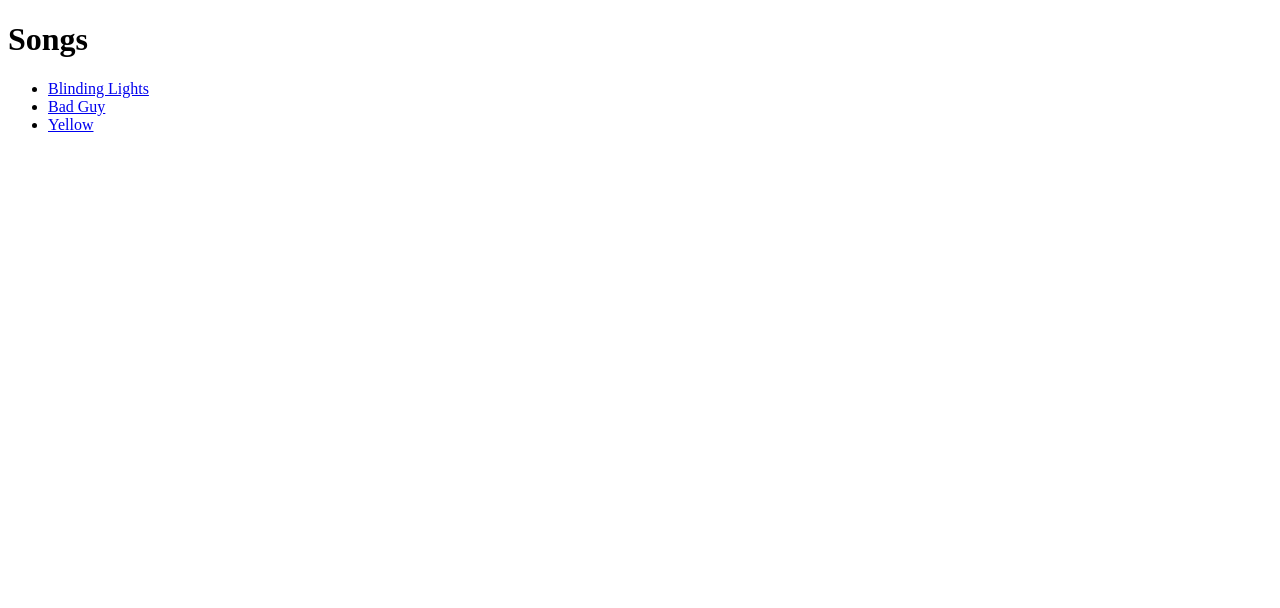
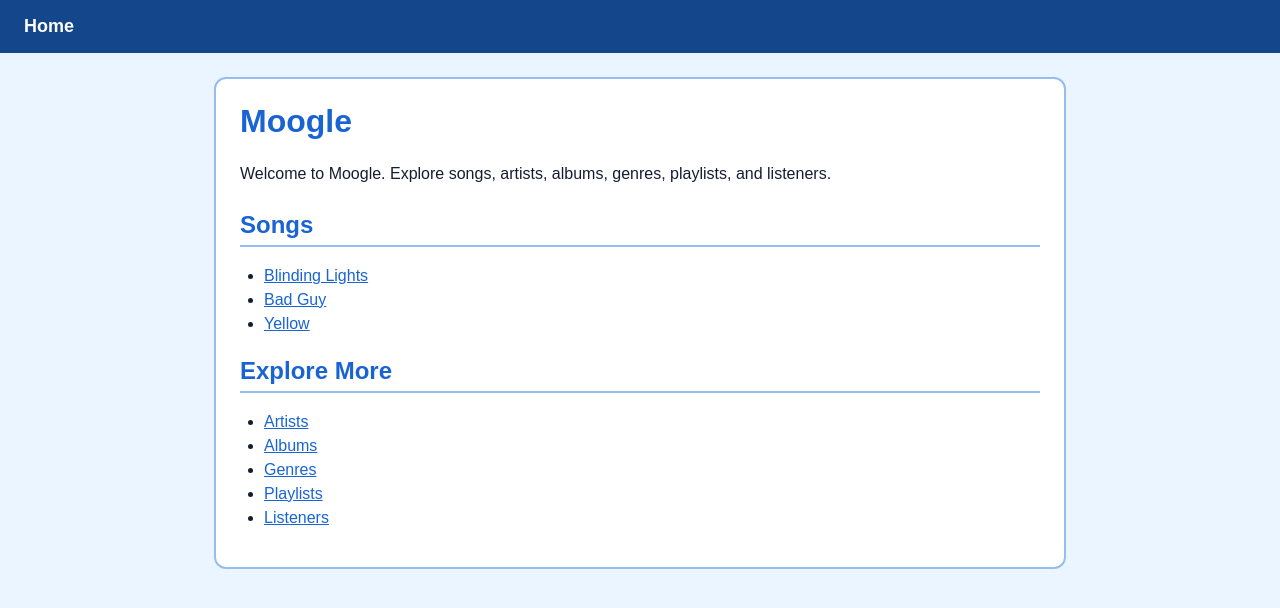
Before and after one commit to EddyRes/CSC437, a website: page packages/proto/public/index.html in a window 1280 px wide. Drawn offline with Linux system fonts and the light colour scheme.

Commit message:
Add CSS styling, tokens, layout improvements

```diff
--- a/packages/proto/public/index.html
+++ b/packages/proto/public/index.html
@@ -3,14 +3,34 @@
 <head>
   <meta charset="UTF-8">
   <title>Music App</title>
+  <link rel="stylesheet" href="/styles/tokens.css">
+  <link rel="stylesheet" href="/styles/page.css">
 </head>
 <body>
-  <h1>Songs</h1>
+  <nav>
+    <a href="./index.html">Home</a>
+  </nav>
 
-  <ul>
-    <li><a href="songs/blinding-lights.html">Blinding Lights</a></li>
-    <li><a href="songs/bad-guy.html">Bad Guy</a></li>
-    <li><a href="songs/yellow.html">Yellow</a></li>
-  </ul>
+  <main>
+    <h1>Moogle</h1>
+
+    <p>Welcome to Moogle. Explore songs, artists, albums, genres, playlists, and listeners.</p>
+
+    <h2>Songs</h2>
+    <ul>
+      <li><a href="songs/blinding-lights.html">Blinding Lights</a></li>
+      <li><a href="songs/bad-guy.html">Bad Guy</a></li>
+      <li><a href="songs/yellow.html">Yellow</a></li>
+    </ul>
+
+    <h2>Explore More</h2>
+    <ul>
+      <li><a href="artists/the-weeknd.html">Artists</a></li>
+      <li><a href="albums/after-hours.html">Albums</a></li>
+      <li><a href="genres/synth-pop.html">Genres</a></li>
+      <li><a href="playlists/chill-hits.html">Playlists</a></li>
+      <li><a href="listeners/alex.html">Listeners</a></li>
+    </ul>
+  </main>
 </body>
 </html>
--- /dev/null
+++ b/packages/proto/public/styles/page.css
@@ -0,0 +1,67 @@
+body {
+  background-color: var(--color-background-page);
+  color: var(--color-text);
+  font-family: Arial, sans-serif;
+  margin: 0;
+}
+
+/* Top navigation bar */
+nav {
+  background-color: var(--color-background-header);
+  padding: 16px 24px;
+  margin-bottom: 24px;
+}
+
+nav a {
+  color: var(--color-text-inverted);
+  text-decoration: none;
+  font-weight: bold;
+  font-size: 18px;
+}
+
+/* Main content container */
+main {
+  background-color: rgb(255 255 255);
+  border: 2px solid var(--color-border);
+  border-radius: 12px;
+  padding: 24px;
+  margin: 0 auto 24px auto;
+  max-width: 800px;
+}
+
+/* Headings */
+h1 {
+  color: var(--color-accent);
+  margin-top: 0;
+}
+
+h2 {
+  color: var(--color-accent);
+  border-bottom: 2px solid var(--color-border);
+  padding-bottom: 6px;
+  margin-top: 24px;
+}
+
+/* Links */
+a {
+  color: var(--color-link);
+}
+
+a:hover {
+  text-decoration: underline;
+}
+
+/* Lists */
+ul {
+  padding-left: 24px;
+}
+
+li {
+  margin-bottom: 6px;
+}
+
+/* Paragraph spacing */
+p {
+  line-height: 1.6;
+  margin-bottom: 12px;
+}
--- /dev/null
+++ b/packages/proto/public/styles/tokens.css
@@ -0,0 +1,12 @@
+:root {
+  --color-background-page: rgb(235 245 255);
+  --color-background-header: rgb(20 70 140);
+
+  --color-text: rgb(20 30 50);
+  --color-text-inverted: rgb(255 255 255);
+
+  --color-accent: rgb(25 100 210);
+  --color-link: var(--color-accent);
+
+  --color-border: rgb(150 190 235);
+}
```
Also changed, not shown: packages/proto/public/albums/after-hours.html (+26 -5 lines), packages/proto/public/albums/parachutes.html (+2 -2 lines), packages/proto/public/albums/when-we-all-fall-asleep.html (+2 -2 lines), packages/proto/public/artists/billie-eilish.html (+3 -7 lines), packages/proto/public/artists/coldplay.html (+2 -2 lines), packages/proto/public/artists/the-weeknd.html (+27 -5 lines), packages/proto/public/genres/alternative-rock.html (+2 -2 lines), packages/proto/public/genres/electropop.html (+2 -2 lines), packages/proto/public/genres/synth-pop.html (+22 -5 lines), packages/proto/public/listeners/alex.html (+5 -3 lines), packages/proto/public/playlists/chill-hits.html (+2 -2 lines), packages/proto/public/songs/bad-guy.html (+3 -5 lines), packages/proto/public/songs/blinding-lights.html (+2 -2 lines), packages/proto/public/songs/yellow.html (+2 -2 lines).
